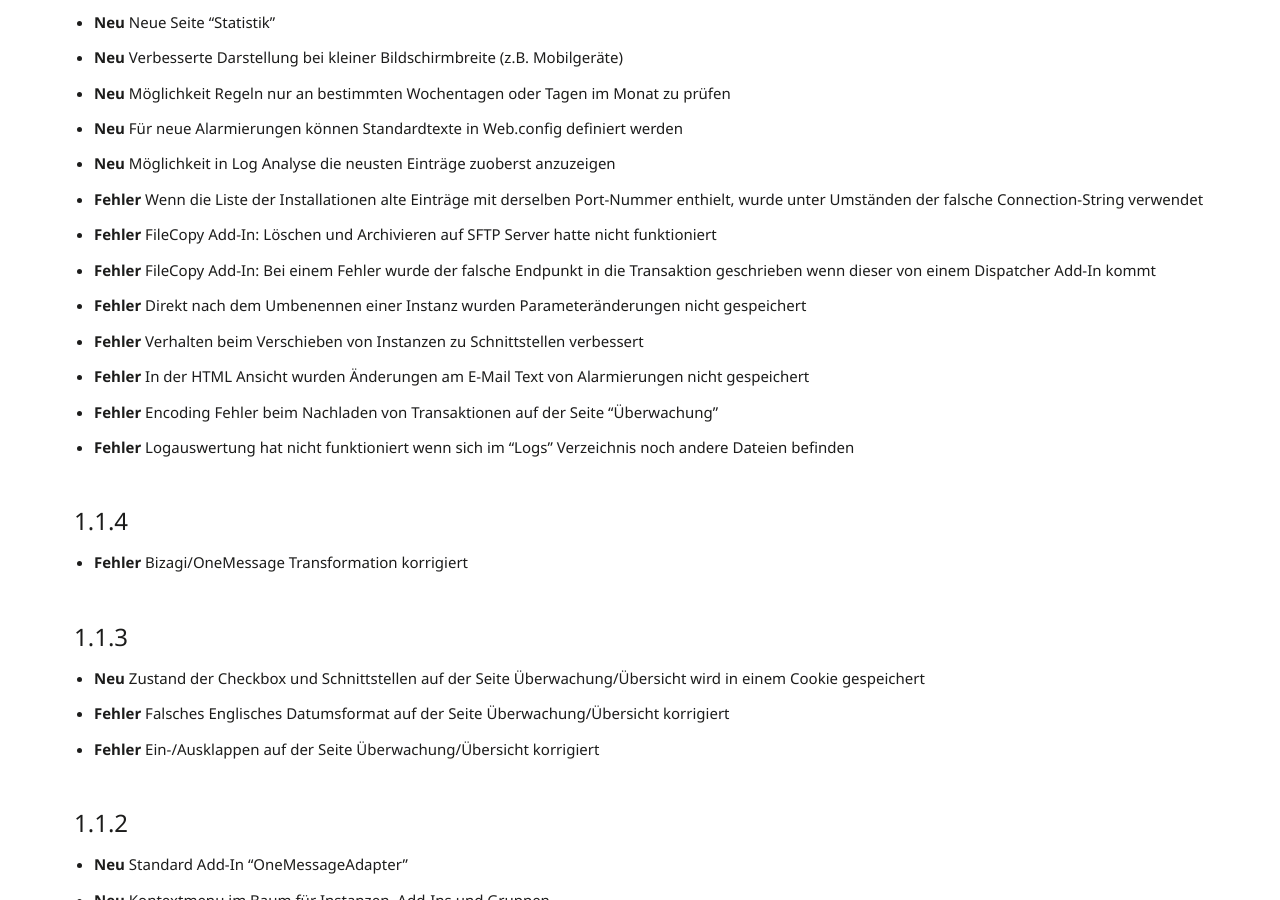
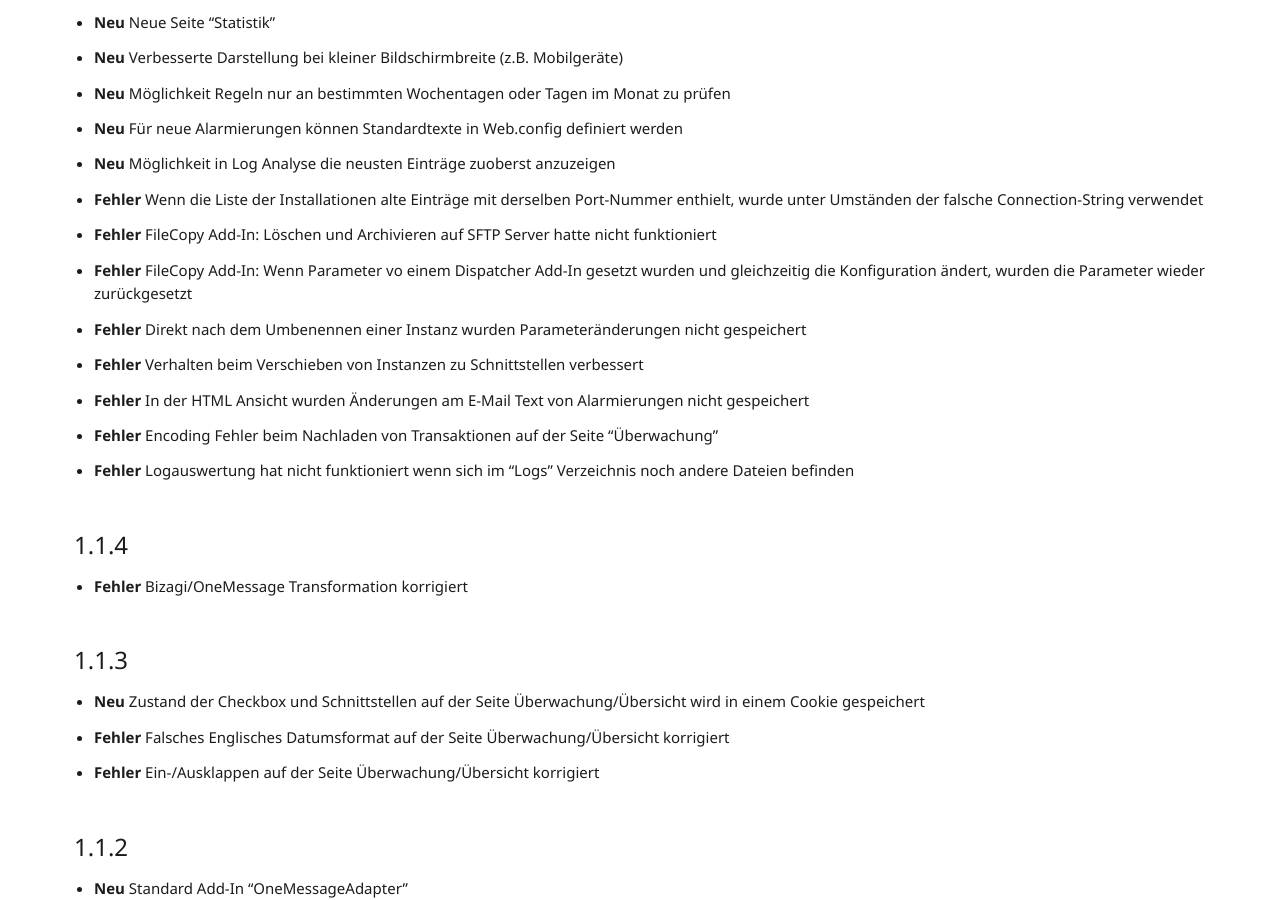
Before and after one commit to primesoft-group/oneconnexx-docs, a Jekyll site: the page built from _pages/setup/de/releasenotes.md, in a window 1280 px wide and 900 px high, scrolled down 508 px. Built offline with Jekyll 4.4.1, drawn with Linux system fonts in a browser that asks for light colours; nearby versions of some CDN libraries; some web fonts are replaced.

Commit message:
Update releasenotes.md

```diff
--- a/_pages/setup/de/releasenotes.md
+++ b/_pages/setup/de/releasenotes.md
@@ -16,7 +16,7 @@ permalink: "setup/de/releasenotes/"
 * __Neu__ Möglichkeit in Log Analyse die neusten Einträge zuoberst anzuzeigen
 * __Fehler__ Wenn die Liste der Installationen alte Einträge mit derselben Port-Nummer enthielt, wurde unter Umständen der falsche Connection-String verwendet
 * __Fehler__ FileCopy Add-In: Löschen und Archivieren auf SFTP Server hatte nicht funktioniert
-* __Fehler__ FileCopy Add-In: Bei einem Fehler wurde der falsche Endpunkt in die Transaktion geschrieben wenn dieser von einem Dispatcher Add-In kommt
+* __Fehler__ FileCopy Add-In: Wenn Parameter vo einem Dispatcher Add-In gesetzt wurden und gleichzeitig die Konfiguration ändert, wurden die Parameter wieder zurückgesetzt
 * __Fehler__ Direkt nach dem Umbenennen einer Instanz wurden Parameteränderungen nicht gespeichert
 * __Fehler__ Verhalten beim Verschieben von Instanzen zu Schnittstellen verbessert
 * __Fehler__ In der HTML Ansicht wurden Änderungen am E-Mail Text von Alarmierungen nicht gespeichert
```
